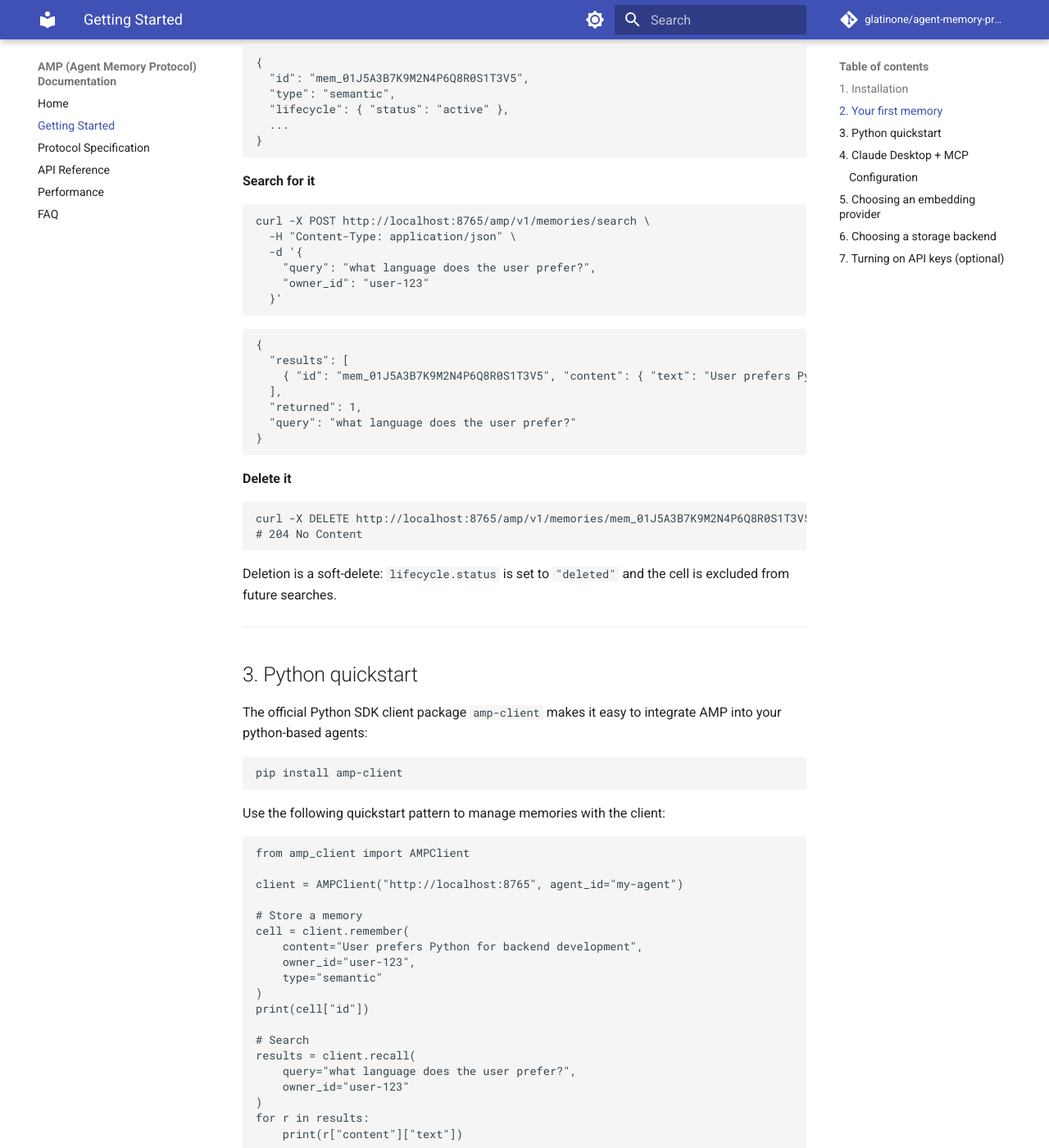
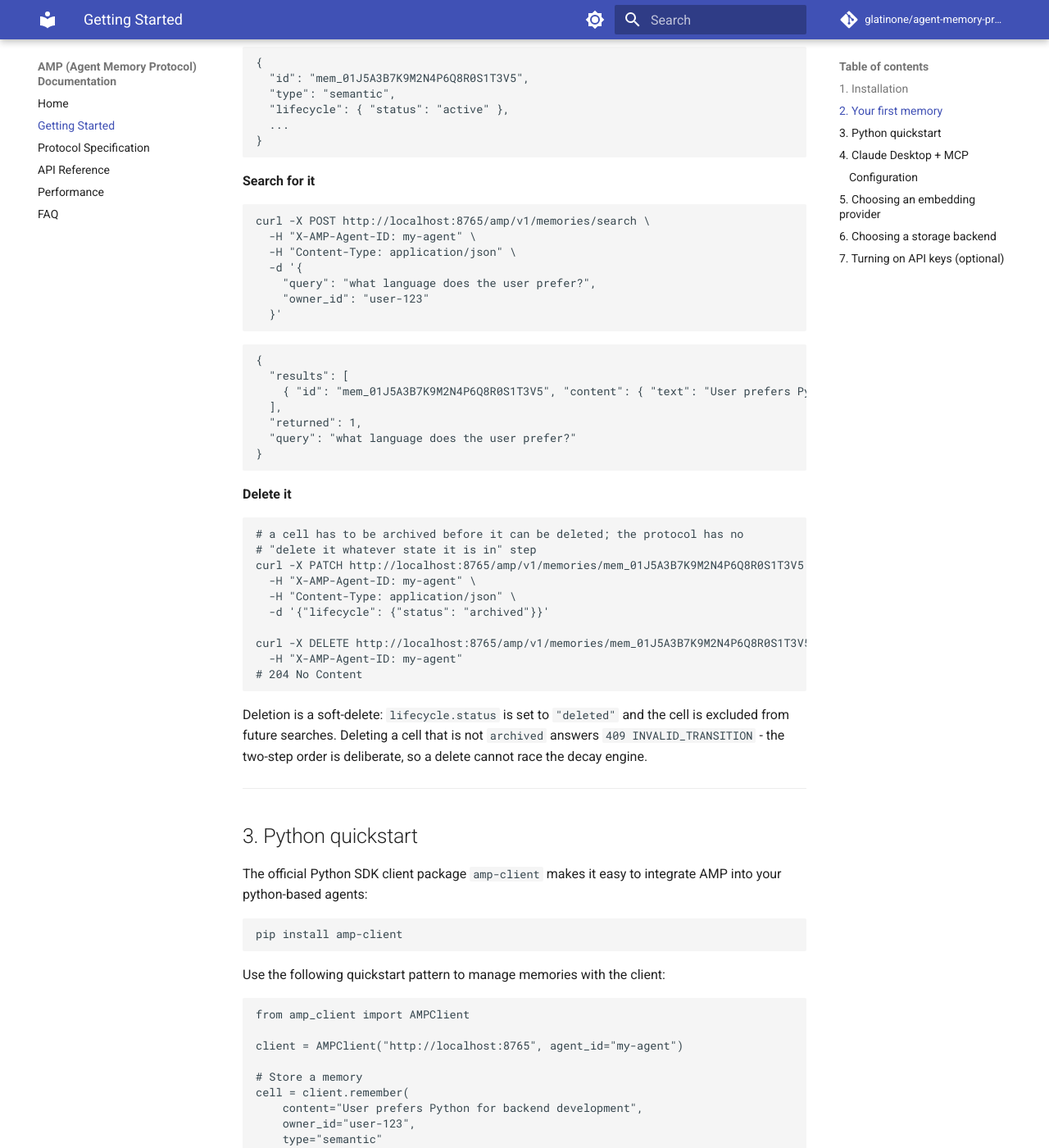
Before and after one commit to glatinone/agent-memory-protocol, an MkDocs documentation site: the page built from docs/getting-started.md, in a window 1280 px wide and 1400 px high, scrolled down 1247 px. Shown: the whole window at 82% size. Built offline with MkDocs 1.6.1 and Material for MkDocs 9.7.7, drawn with Linux system fonts in a browser that asks for light colours; comment, search, counter and statistics services are not loaded.

Commit message:
docs: the API examples could not work - every cell endpoint needs the agent header, and delete needs an archive first

````diff
--- a/docs/getting-started.md
+++ b/docs/getting-started.md
@@ -72,6 +72,7 @@
 
 ```bash
 curl -X POST http://localhost:8765/amp/v1/memories/search \
+  -H "X-AMP-Agent-ID: my-agent" \
   -H "Content-Type: application/json" \
   -d '{
     "query": "what language does the user prefer?",
@@ -92,11 +93,21 @@
 **Delete it**
 
 ```bash
-curl -X DELETE http://localhost:8765/amp/v1/memories/mem_01J5A3B7K9M2N4P6Q8R0S1T3V5
+# a cell has to be archived before it can be deleted; the protocol has no
+# "delete it whatever state it is in" step
+curl -X PATCH http://localhost:8765/amp/v1/memories/mem_01J5A3B7K9M2N4P6Q8R0S1T3V5 \
+  -H "X-AMP-Agent-ID: my-agent" \
+  -H "Content-Type: application/json" \
+  -d '{"lifecycle": {"status": "archived"}}'
+
+curl -X DELETE http://localhost:8765/amp/v1/memories/mem_01J5A3B7K9M2N4P6Q8R0S1T3V5 \
+  -H "X-AMP-Agent-ID: my-agent"
 # 204 No Content
 ```
 
-Deletion is a soft-delete: `lifecycle.status` is set to `"deleted"` and the cell is excluded from future searches.
+Deletion is a soft-delete: `lifecycle.status` is set to `"deleted"` and the cell is excluded from
+future searches. Deleting a cell that is not `archived` answers `409 INVALID_TRANSITION` - the
+two-step order is deliberate, so a delete cannot race the decay engine.
 
 ---
 
````
Also changed, not shown: README.md (+1 -1 lines), docs/api-reference.md (+8 -2 lines), docs/release-notes-v0.1.0.md (+1 -1 lines).
